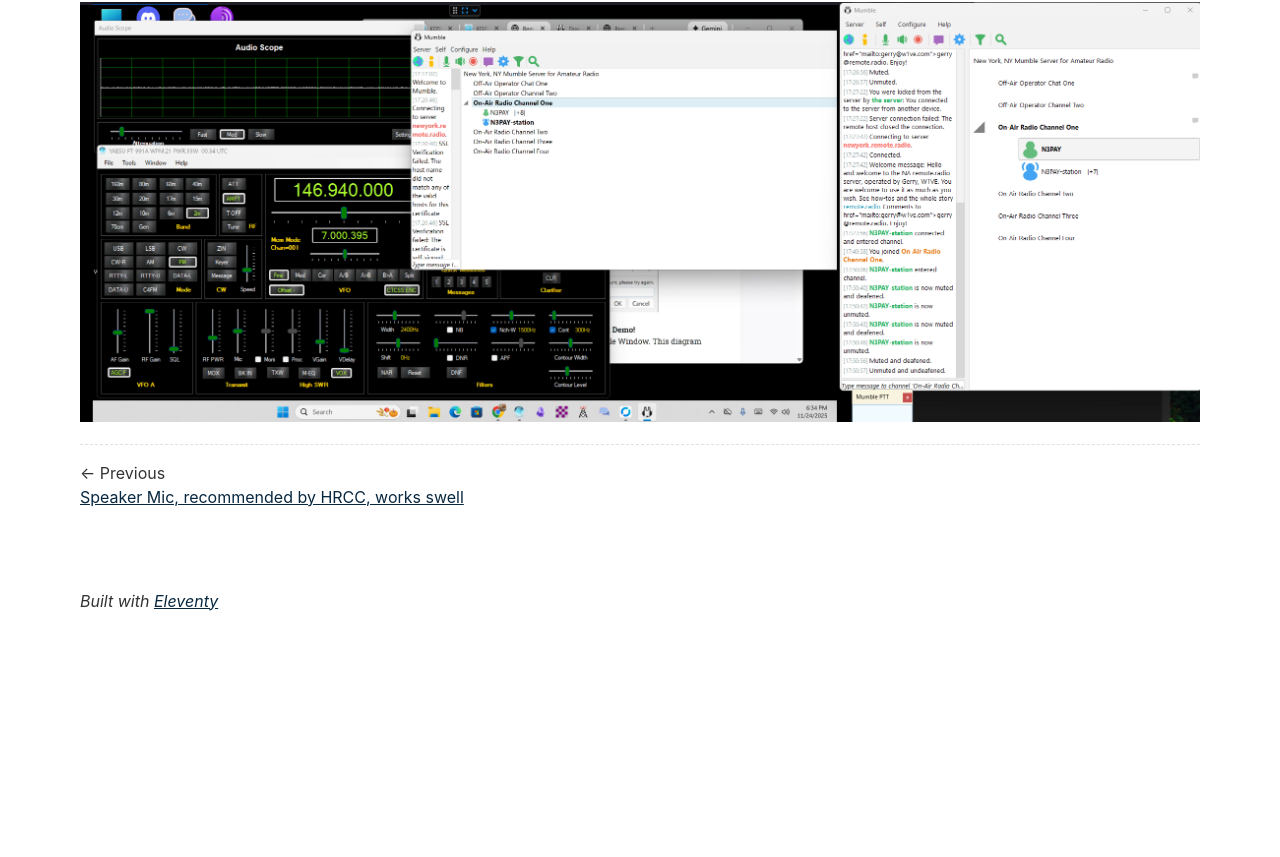
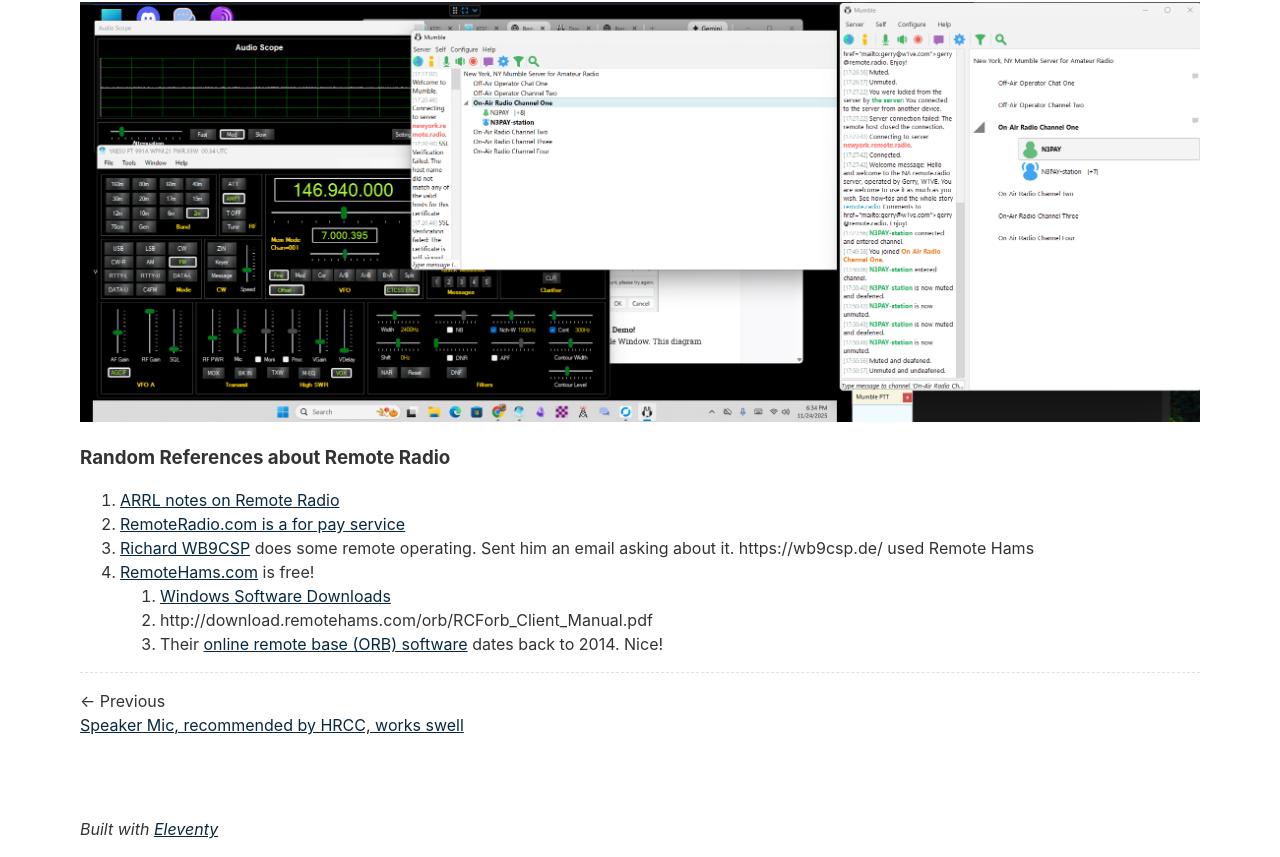
Before and after one commit to payne/n3pay.net, an Eleventy site: page content/blog/RemoteRadio1/RemoteRadio1.md in a window 1280 px wide. Shown: the part 1173-2030 px from the top of the page. Before the commit the page ends 1802 px from the top, so only its background shows below. Built offline with nearby package versions, Linux system fonts and the light colour scheme; Eleventy itself is replaced by a stand-in of ours; some packages are replaced by stand-ins of ours; files that its build step writes are made by us from their sources; what @zachleat/heading-anchors, zod-validation-error would draw is missing.

Commit message:
Added some references.

```diff
--- a/content/blog/RemoteRadio1/RemoteRadio1.md
+++ b/content/blog/RemoteRadio1/RemoteRadio1.md
@@ -30,3 +30,13 @@
 ![Note vDelay has been turned up here](rr2.png)
 
 ![Note vDelay was too low here](rr1.png)
+
+
+### Random References about Remote Radio
+1. [ARRL notes on Remote Radio](https://www.arrl.org/link-remote-control)
+1. [RemoteRadio.com is a for pay service](https://www.remotehamradio.com/#pricing)
+1. [Richard WB9CSP](https://www.qrz.com/db/WB9CSP) does some remote operating.  Sent him an email asking about it.  https://wb9csp.de/ used Remote Hams
+1. [RemoteHams.com](https://remotehams.com/) is free!
+   1. [Windows Software Downloads](http://download.remotehams.com/)
+   1. http://download.remotehams.com/orb/RCForb_Client_Manual.pdf
+	 1. Their [online remote base (ORB) software](https://www.remotehams.com/assets/pdfs/ORB_Control_Manual.pdf) dates back to 2014.  Nice!
```
